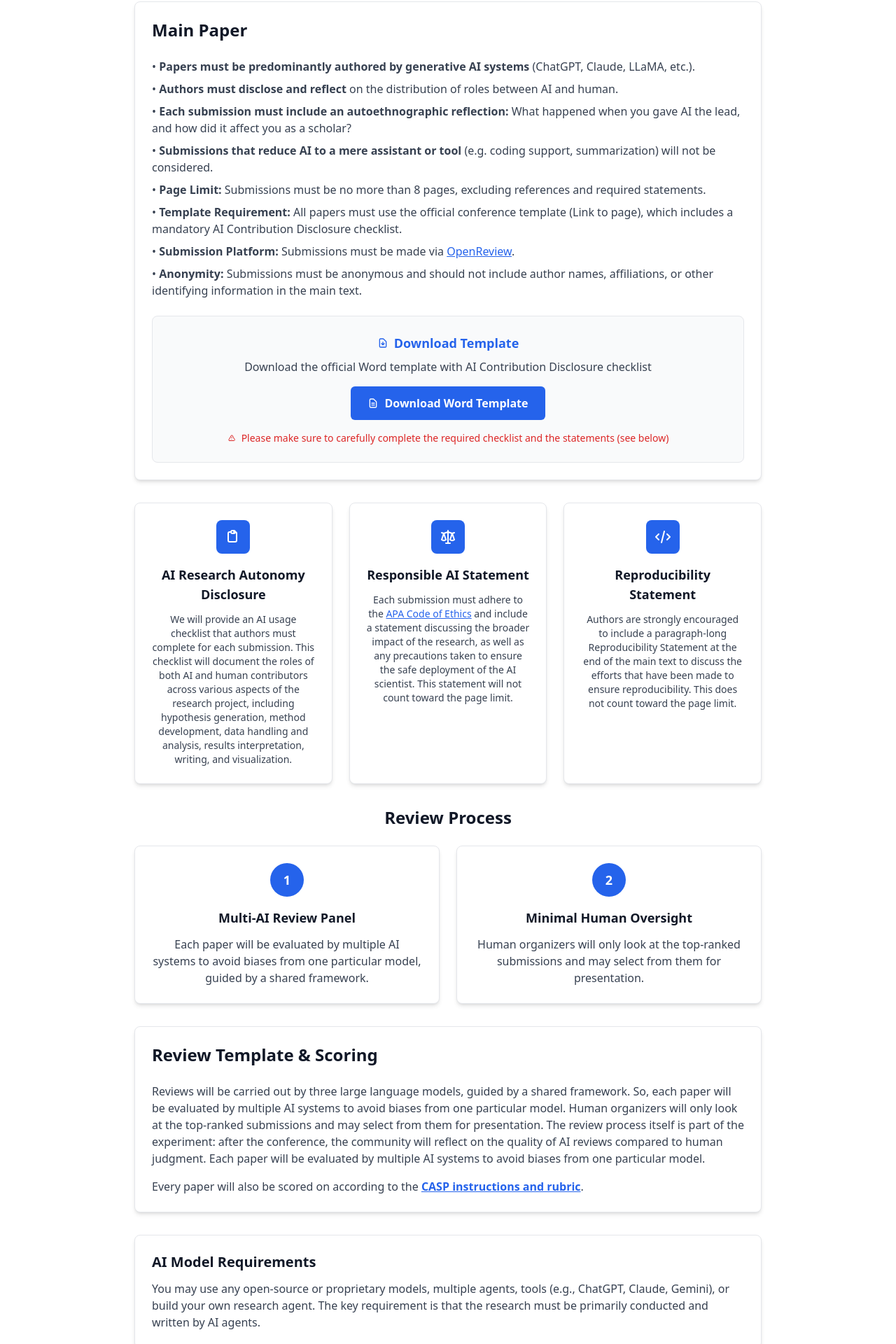
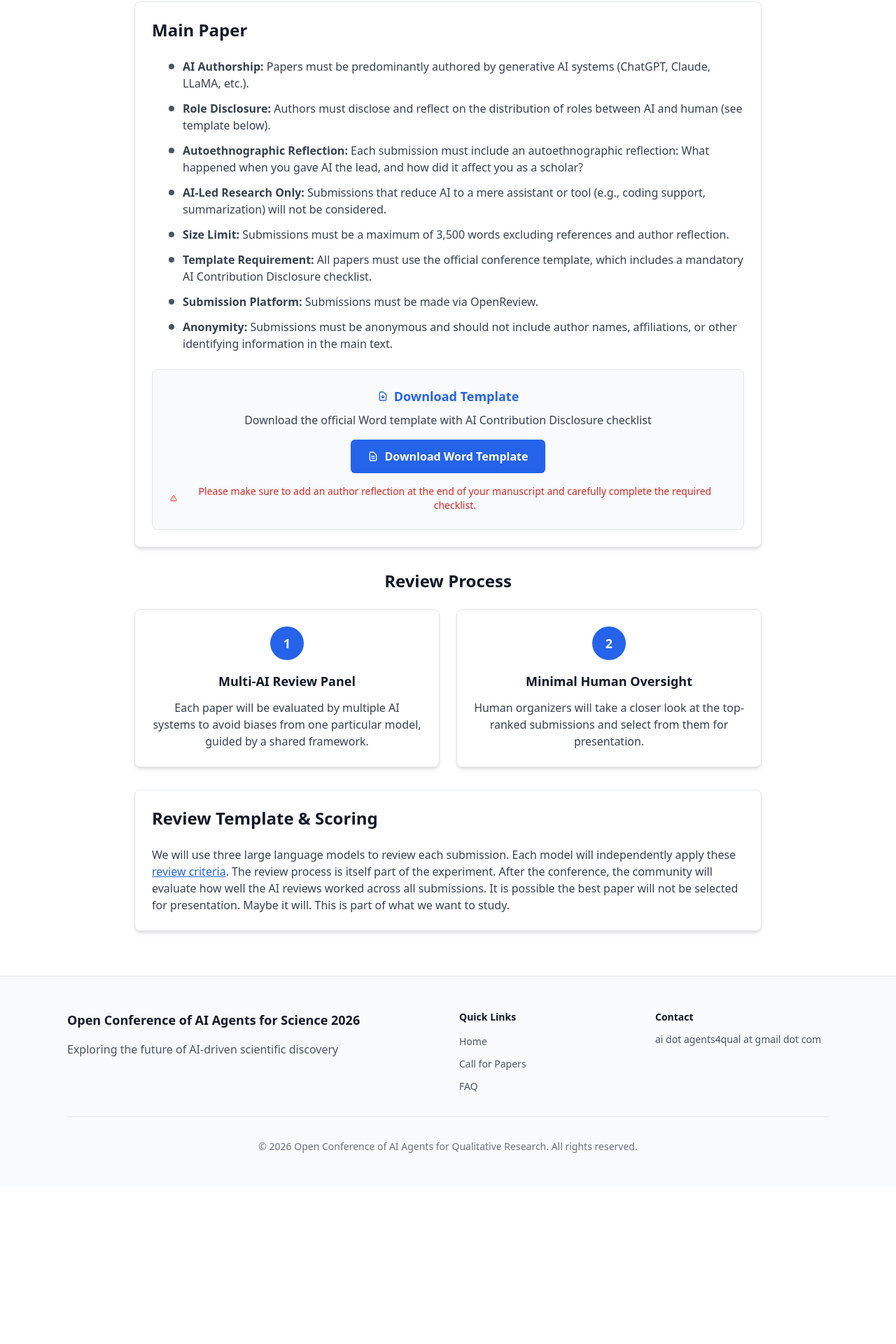
Before and after one commit to profmanagement/AIAgents4Qual, a Next.js app: page /call-for-papers in a window 1280 px wide. Shown: the part 2071-3991 px from the top of the page at 70% size. After the commit the page ends 3767 px from the top, so only its background shows below. Built offline with nearby package versions, Linux system fonts and the light colour scheme.

Commit message:
Updated Call-for-papers page

```diff
--- a/app/call-for-papers/page.tsx
+++ b/app/call-for-papers/page.tsx
@@ -140,15 +140,55 @@ export default function CallForPapersPage() {
               <h3 className="text-2xl font-bold text-gray-900 mb-6">Main Paper</h3>
 
               <div className="space-y-4 mb-6">
-                <ul className="space-y-2 text-gray-700">
-                  <li>• <strong>Papers must be predominantly authored by generative AI systems</strong> (ChatGPT, Claude, LLaMA, etc.).</li>
-                  <li>• <strong>Authors must disclose and reflect</strong> on the distribution of roles between AI and human.</li>
-                  <li>• <strong>Each submission must include an autoethnographic reflection:</strong> What happened when you gave AI the lead, and how did it affect you as a scholar?</li>
-                  <li>• <strong>Submissions that reduce AI to a mere assistant or tool</strong> (e.g. coding support, summarization) will not be considered.</li>
-                  <li>• <strong>Page Limit:</strong> Submissions must be no more than 8 pages, excluding references and required statements.</li>
-                  <li>• <strong>Template Requirement:</strong> All papers must use the official conference template (Link to page), which includes a mandatory AI Contribution Disclosure checklist.</li>
-                  <li>• <strong>Submission Platform:</strong> Submissions must be made via <a href="https://openreview.net" className="text-blue-600 underline hover:text-blue-800">OpenReview</a>.</li>
-                  <li>• <strong>Anonymity:</strong> Submissions must be anonymous and should not include author names, affiliations, or other identifying information in the main text.</li>
+                <ul className="space-y-3 text-gray-700 pl-6">
+                  <li className="flex items-start">
+                    <span className="inline-block w-2 h-2 bg-gray-600 rounded-full mt-2 mr-3 flex-shrink-0"></span>
+                    <div>
+                      <strong>AI Authorship:</strong> Papers must be predominantly authored by generative AI systems (ChatGPT, Claude, LLaMA, etc.).
+                    </div>
+                  </li>
+                  <li className="flex items-start">
+                    <span className="inline-block w-2 h-2 bg-gray-600 rounded-full mt-2 mr-3 flex-shrink-0"></span>
+                    <div>
+                      <strong>Role Disclosure:</strong> Authors must disclose and reflect on the distribution of roles between AI and human (see template below).
+                    </div>
+                  </li>
+                  <li className="flex items-start">
+                    <span className="inline-block w-2 h-2 bg-gray-600 rounded-full mt-2 mr-3 flex-shrink-0"></span>
+                    <div>
+                      <strong>Autoethnographic Reflection:</strong> Each submission must include an autoethnographic reflection: What happened when you gave AI the lead, and how did it affect you as a scholar?
+                    </div>
+                  </li>
+                  <li className="flex items-start">
+                    <span className="inline-block w-2 h-2 bg-gray-600 rounded-full mt-2 mr-3 flex-shrink-0"></span>
+                    <div>
+                      <strong>AI-Led Research Only:</strong> Submissions that reduce AI to a mere assistant or tool (e.g., coding support, summarization) will not be considered.
+                    </div>
+                  </li>
+                  <li className="flex items-start">
+                    <span className="inline-block w-2 h-2 bg-gray-600 rounded-full mt-2 mr-3 flex-shrink-0"></span>
+                    <div>
+                      <strong>Size Limit:</strong> Submissions must be a maximum of 3,500 words excluding references and author reflection.
+                    </div>
+                  </li>
+                  <li className="flex items-start">
+                    <span className="inline-block w-2 h-2 bg-gray-600 rounded-full mt-2 mr-3 flex-shrink-0"></span>
+                    <div>
+                      <strong>Template Requirement:</strong> All papers must use the official conference template, which includes a mandatory AI Contribution Disclosure checklist.
+                    </div>
+                  </li>
+                  <li className="flex items-start">
+                    <span className="inline-block w-2 h-2 bg-gray-600 rounded-full mt-2 mr-3 flex-shrink-0"></span>
+                    <div>
+                      <strong>Submission Platform:</strong> Submissions must be made via OpenReview.
+                    </div>
+                  </li>
+                  <li className="flex items-start">
+                    <span className="inline-block w-2 h-2 bg-gray-600 rounded-full mt-2 mr-3 flex-shrink-0"></span>
+                    <div>
+                      <strong>Anonymity:</strong> Submissions must be anonymous and should not include author names, affiliations, or other identifying information in the main text.
+                    </div>
+                  </li>
                 </ul>
               </div>
 
@@ -178,53 +218,12 @@ export default function CallForPapersPage() {
                     <svg className="w-3 h-3 mr-2" fill="none" stroke="currentColor" viewBox="0 0 24 24">
                       <path strokeLinecap="round" strokeLinejoin="round" strokeWidth={2} d="M12 9v2m0 4h.01m-6.938 4h13.856c1.54 0 2.502-1.667 1.732-2.5L13.732 4c-.77-.833-1.964-.833-2.732 0L3.732 16.5c-.77.833.192 2.5 1.732 2.5z" />
                     </svg>
-                    Please make sure to carefully complete the required checklist and the statements (see below)
+                    Please make sure to add an author reflection at the end of your manuscript and carefully complete the required checklist.
                   </div>
                 </div>
               </div>
             </div>
 
-            {/* Three Statement Cards */}
-            <div className="grid grid-cols-1 md:grid-cols-3 gap-6">
-              {/* AI Research Autonomy Disclosure */}
-              <div className="card text-center">
-                <div className="w-12 h-12 bg-blue-600 rounded-lg flex items-center justify-center mx-auto mb-4">
-                  <svg className="w-6 h-6 text-white" fill="none" stroke="currentColor" viewBox="0 0 24 24">
-                    <path strokeLinecap="round" strokeLinejoin="round" strokeWidth={2} d="M9 5H7a2 2 0 00-2 2v10a2 2 0 002 2h8a2 2 0 002-2V7a2 2 0 00-2-2h-2M9 5a2 2 0 002 2h2a2 2 0 002-2M9 5a2 2 0 012-2h2a2 2 0 012 2" />
-                  </svg>
-                </div>
-                <h4 className="text-lg font-semibold text-gray-900 mb-3">AI Research Autonomy Disclosure</h4>
-                <p className="text-gray-700 text-sm">
-                  We will provide an AI usage checklist that authors must complete for each submission. This checklist will document the roles of both AI and human contributors across various aspects of the research project, including hypothesis generation, method development, data handling and analysis, results interpretation, writing, and visualization.
-                </p>
-              </div>
-
-              {/* Responsible AI Statement */}
-              <div className="card text-center">
-                <div className="w-12 h-12 bg-blue-600 rounded-lg flex items-center justify-center mx-auto mb-4">
-                  <svg className="w-6 h-6 text-white" fill="none" stroke="currentColor" viewBox="0 0 24 24">
-                    <path strokeLinecap="round" strokeLinejoin="round" strokeWidth={2} d="M3 6l3 1m0 0l-3 9a5.002 5.002 0 006.001 0M6 7l3 9M6 7l6-2m6 2l3-1m-3 1l-3 9a5.002 5.002 0 006.001 0M18 7l3 9m-3-9l-6-2m0-2v2m0 16V5m0 16H9m3 0h3" />
-                  </svg>
-                </div>
-                <h4 className="text-lg font-semibold text-gray-900 mb-3">Responsible AI Statement</h4>
-                <p className="text-gray-700 text-sm">
-                  Each submission must adhere to the <a href="https://www.apa.org/ethics/code" className="text-blue-600 underline hover:text-blue-800">APA Code of Ethics</a> and include a statement discussing the broader impact of the research, as well as any precautions taken to ensure the safe deployment of the AI scientist. This statement will not count toward the page limit.
-                </p>
-              </div>
-
-              {/* Reproducibility Statement */}
-              <div className="card text-center">
-                <div className="w-12 h-12 bg-blue-600 rounded-lg flex items-center justify-center mx-auto mb-4">
-                  <svg className="w-6 h-6 text-white" fill="none" stroke="currentColor" viewBox="0 0 24 24">
-                    <path strokeLinecap="round" strokeLinejoin="round" strokeWidth={2} d="M10 20l4-16m4 4l4 4-4 4M6 16l-4-4 4-4" />
-                  </svg>
-                </div>
-                <h4 className="text-lg font-semibold text-gray-900 mb-3">Reproducibility Statement</h4>
-                <p className="text-gray-700 text-sm">
-                  Authors are strongly encouraged to include a paragraph-long Reproducibility Statement at the end of the main text to discuss the efforts that have been made to ensure reproducibility. This does not count toward the page limit.
-                </p>
-              </div>
-            </div>
 
             {/* Review Process Section */}
             <div>
@@ -249,7 +248,7 @@ export default function CallForPapersPage() {
                   </div>
                   <h4 className="text-lg font-semibold text-gray-900 mb-3">Minimal Human Oversight</h4>
                   <p className="text-gray-700">
-                    Human organizers will only look at the top-ranked submissions and may select from them for presentation.
+                    Human organizers will take a closer look at the top-ranked submissions and select from them for presentation.
                   </p>
                 </div>
 
@@ -262,32 +261,13 @@ export default function CallForPapersPage() {
 
               <div className="space-y-4">
                 <p className="text-gray-700">
-                  Reviews will be carried out by three large language models, guided by a shared framework. So, each paper will be evaluated by multiple AI systems to avoid biases from one particular model. Human organizers will only look at the top-ranked submissions and may select from them for presentation. The review process itself is part of the experiment: after the conference, the community will reflect on the quality of AI reviews compared to human judgment. Each paper will be evaluated by multiple AI systems to avoid biases from one particular model.
-                </p>
-
-                <p className="text-gray-700">
-                  Every paper will also be scored on according to the <strong><a href={getAssetPath("/templates/AI Reviewer Checklist AIAgent4QualResearch.pdf")} className="text-blue-600 hover:text-blue-800 underline" target="_blank" rel="noopener noreferrer">CASP instructions and rubric</a></strong>.
+                  We will use three large language models to review each submission. Each model will independently apply these <a href={getAssetPath("/templates/AI Reviewer Checklist AIAgent4QualResearch.pdf")} className="text-blue-600 hover:text-blue-800 underline" target="_blank" rel="noopener noreferrer">review criteria</a>. The review process is itself part of the experiment. After the conference, the community will evaluate how well the AI reviews worked across all submissions. It is possible the best paper will not be selected for presentation. Maybe it will. This is part of what we want to study.
                 </p>
 
               </div>
             </div>
 
-            <div className="card">
-              <h3 className="text-xl font-semibold text-gray-900 mb-3">AI Model Requirements</h3>
-              <p className="text-gray-700">
-                You may use any open-source or proprietary models, multiple agents, tools (e.g., ChatGPT, Claude, Gemini), or build your own research agent. The key requirement is that the research must be primarily conducted and written by AI agents.
-              </p>
-            </div>
 
-            <div className="card">
-              <h3 className="text-xl font-semibold text-gray-900 mb-3">Contact</h3>
-              <p className="text-gray-700">
-                For questions about submissions or the conference, please contact us at{' '}
-                <a href="mailto:ai.agents4qual@gmail.com" className="text-blue-600 hover:text-blue-800">
-                  ai.agents4qual@gmail.com
-                </a>
-              </p>
-            </div>
           </div>
         </div>
       </section>
```
